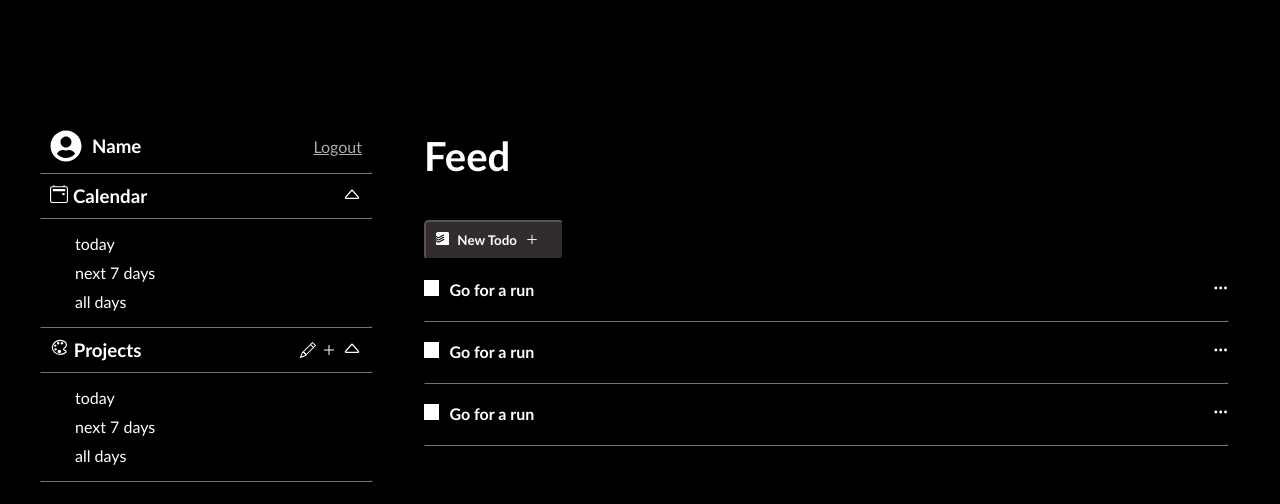
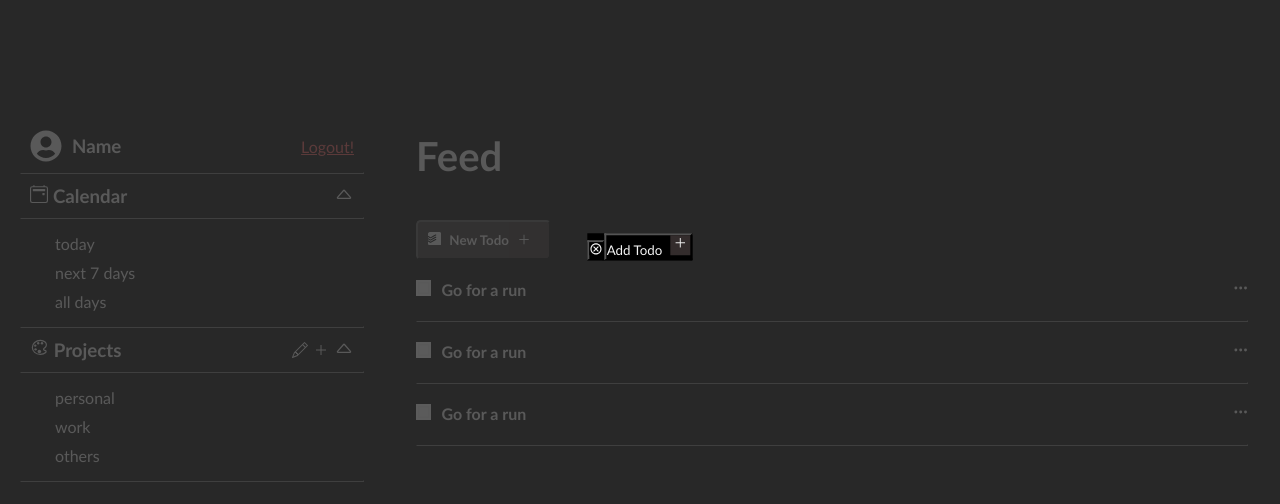
Before and after one commit to BhaveshSSingh/todo-mate, a React (Create React App) app: page / in a window 1280 px wide. Both pictures are taken after a click on the button "New Todo". Shown: the top 504 px of the page. Built offline with nearby package versions, Linux system fonts and the light colour scheme.

Commit message:
feat: Modal made

```diff
--- a/src/App.css
+++ b/src/App.css
@@ -4,11 +4,13 @@
   padding: 0%;
   box-sizing: border-box;
   background-color: black;
-  color: white;
+  color: whitesmoke;
   --gray: rgb(31, 31, 31);
+  --red: rgb(255, 90, 90);
+  --blue: rgb(98, 98, 255);
+  --green: rgb(81, 255, 81);
 }
 .App {
-  padding: 20px;
   display: flex;
   height: 100vh;
   width: 100vw;
@@ -22,8 +24,8 @@ hr {
 /* 768px mai  */
 @media only screen and (max-width: 770px) {
   .App {
-    /* background-color: aquamarine; */
     display: flex;
     flex-direction: column;
+    padding-top: 20px;
   }
 }
--- a/src/components/addnewtodo/AddNewTodo.css
+++ b/src/components/addnewtodo/AddNewTodo.css
@@ -7,7 +7,7 @@
   margin-top: 40px;
   cursor: pointer;
   height: 40px;
-  width: 140px;
+  width: 135px;
 }
 
 .addnewtodo:hover {
--- a/src/components/addnewtodo/AddNewTodo.jsx
+++ b/src/components/addnewtodo/AddNewTodo.jsx
@@ -1,15 +1,29 @@
-import React from "react";
+import React, { useState } from "react";
 import { SiTodoist } from "react-icons/si";
 import { IoAddSharp } from "react-icons/io5";
+import { MdOutlineCancel } from "react-icons/md";
 import "./AddNewTodo.css";
+import Modal from "../modal/Modal";
 
 function AddNewTodo() {
+  const [showModal, setShowModal] = useState(false);
   return (
     <>
-      <button className="addnewtodo">
+      <button className="addnewtodo" onClick={() => setShowModal(true)}>
         <SiTodoist className="todoist__icon" /> New Todo
         <IoAddSharp className="plus__icon" />
       </button>
+      {/* Modal */}
+      <Modal showModal={showModal} setShowModal={setShowModal}>
+        <div>
+          <button onClick={() => setShowModal(false)}>
+            <MdOutlineCancel />
+          </button>
+          <button>
+            Add Todo <IoAddSharp className="plus__icon" />
+          </button>
+        </div>
+      </Modal>
     </>
   );
 }
--- a/src/components/calendar/Calendar.css
+++ b/src/components/calendar/Calendar.css
@@ -36,10 +36,10 @@
   align-items: center;
 }
 .calendar__profile a {
-  color: rgb(173, 173, 173);
+  color: var(--red);
 }
 .calendar__profile a:hover {
-  color: white;
+  color: rgb(255, 62, 62);
 }
 /* 2nd section calendar time */
 .calendar__header {
--- a/src/components/calendar/Calendar.jsx
+++ b/src/components/calendar/Calendar.jsx
@@ -13,7 +13,7 @@ export default function Calendar() {
           <h3>Name</h3>
         </section>
         <section>
-          <a href="">Logout</a>
+          <a href="">Logout! </a>
         </section>
       </section>
 
@@ -52,9 +52,9 @@ export default function Calendar() {
       </section>
       <hr />
       <section className="calendar__days">
-        <div className="calendar__day">today</div>
-        <div className="calendar__day">next 7 days</div>
-        <div className="calendar__day">all days</div>
+        <div className="calendar__day">personal</div>
+        <div className="calendar__day">work</div>
+        <div className="calendar__day">others</div>
       </section>
       <hr />
     </div>
--- /dev/null
+++ b/src/components/modal/Modal.css
@@ -0,0 +1,14 @@
+.Modal {
+  position: fixed;
+  top: 0;
+  left: 0;
+  width: 100vw;
+  height: 100vh;
+  background-color: rgba(50, 50, 50, 0.8);
+}
+.Modal .container {
+  position: absolute;
+  top: 30%;
+  left: 50%;
+  transform: translate(-50%, -25%);
+}
--- /dev/null
+++ b/src/components/modal/Modal.jsx
@@ -0,0 +1,18 @@
+import React, { useRef } from "react";
+import "./Modal.css";
+
+export default function Modal({ children, showModal, setShowModal }) {
+  const modalRef = useRef();
+  function closeModal(e) {
+    if (modalRef.current === e.target) {
+      setShowModal(false);
+    }
+  }
+  return (
+    showModal && (
+      <div className="Modal" onClick={closeModal} ref={modalRef}>
+        <div className="container">{children}</div>
+      </div>
+    )
+  );
+}
```
